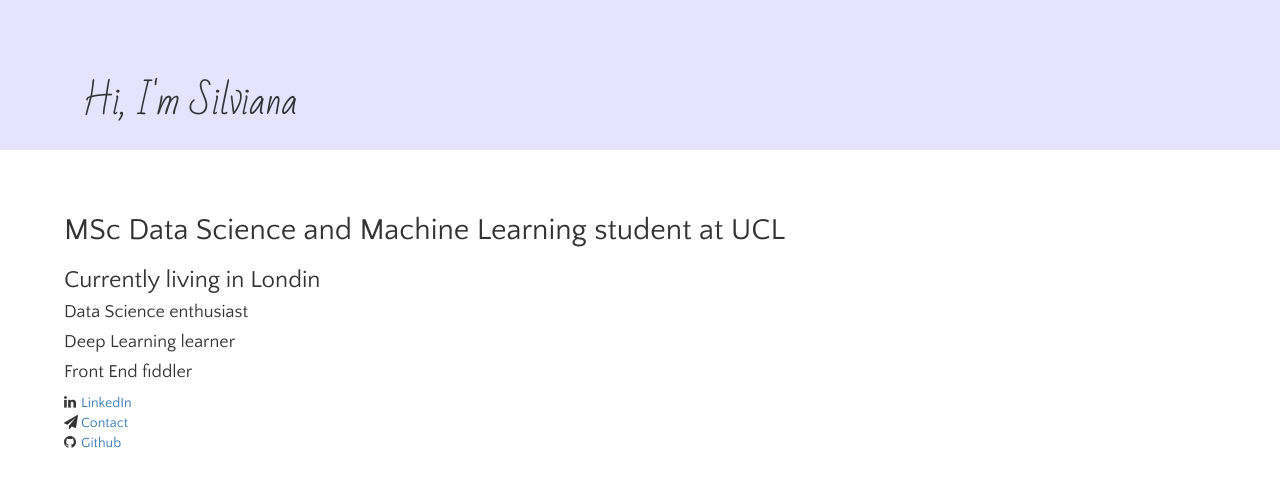
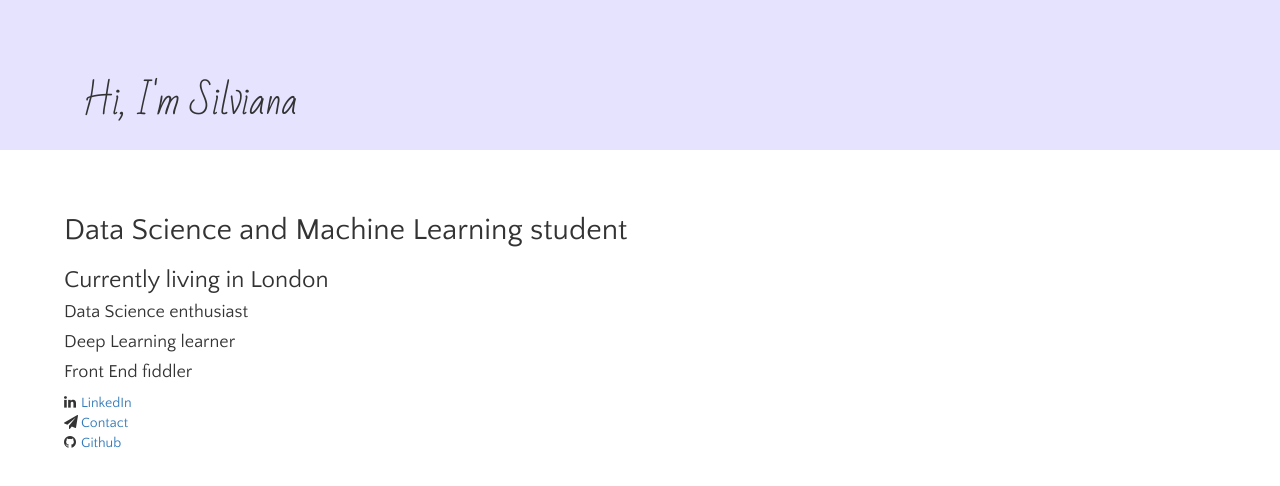
Before and after one commit to silvianacmp/silvianacmp.github.io, a React (Create React App) app: page / in a window 1280 px wide. Shown: the top 486 px of the page. Built offline with nearby package versions, Linux system fonts and the light colour scheme.

Commit message:
Fix stupid typo

```diff
--- a/src/App.js
+++ b/src/App.js
@@ -15,8 +15,8 @@ class App extends Component {
                 </div>
                 <div className="body">
                     <div className="about">
-                        <h2>MSc Data Science and Machine Learning student at UCL</h2>
-                        <h3>Currently living in Londin</h3>
+                        <h2>Data Science and Machine Learning student</h2>
+                        <h3>Currently living in London</h3>
                         <h4>Data Science enthusiast</h4>
                         <h4>Deep Learning learner</h4>
                         <h4>Front End fiddler</h4>
```
